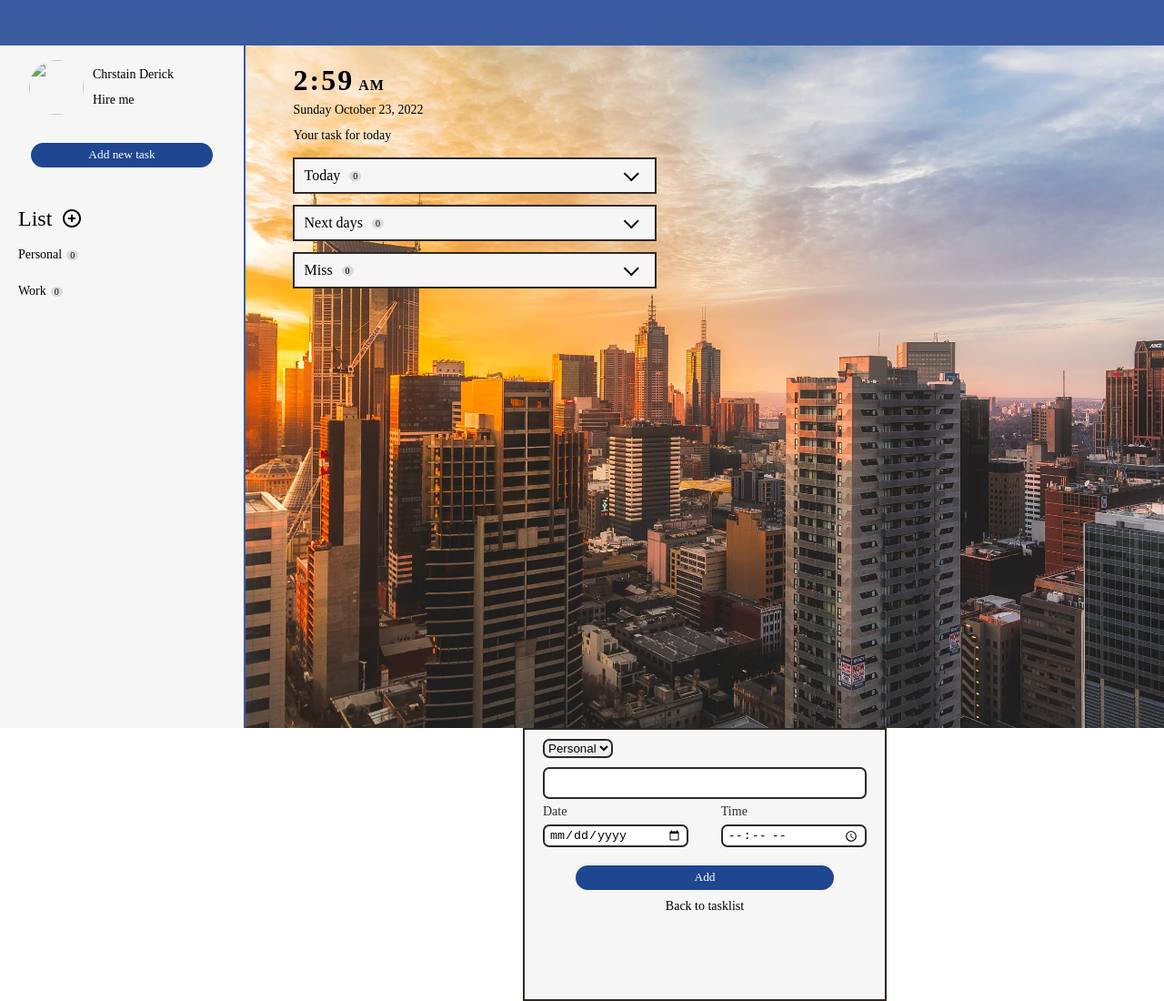
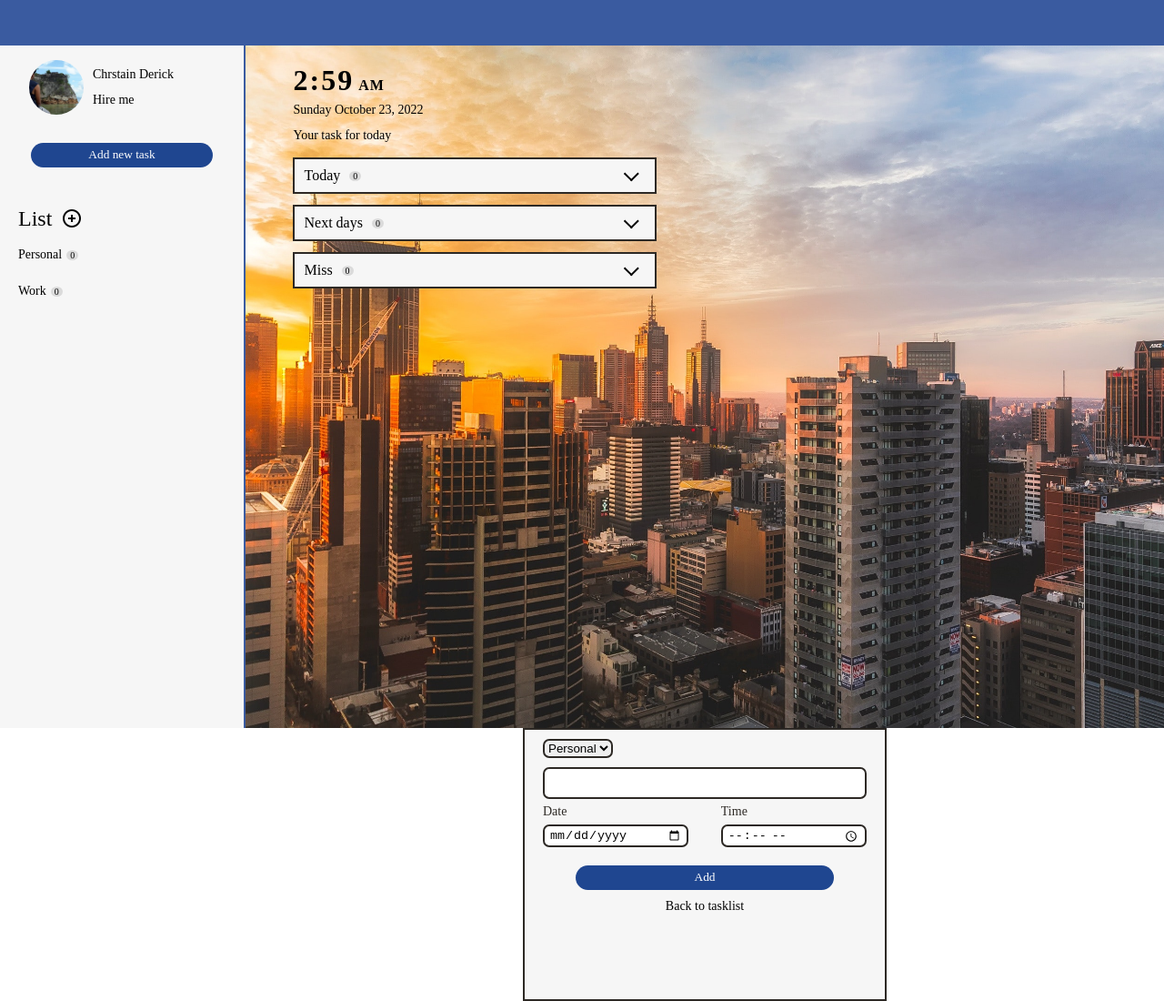
Before and after one commit to Christian0996/todoList-, a plain HTML site: page index.html in a window 1280 px wide. Shown: the whole page at 91% size. Drawn offline with Linux system fonts and the light colour scheme; the site is published under a folder, as on GitHub Pages, so addresses that start at the root find nothing; a web font is replaced by a local one.

Commit message:
Update index.html

```diff
--- a/index.html
+++ b/index.html
@@ -45,7 +45,7 @@
                 <div class="wrapper1 flex flex-wrap flex-ac flex-jc">
                     <button class="close-btn btn-wrapper invisible-btn" onclick="curtain.close()"><img src="icons/closeicon.png" alt=""></button>
 
-                    <img src="/images/meattaytay.jpg" alt="" class="my-img">
+                    <img src="images/meattaytay.jpg" alt="" class="my-img">
 
                     <div class="fifty">
                         <span class="span-txt">Chrstain Derick</span>
```
